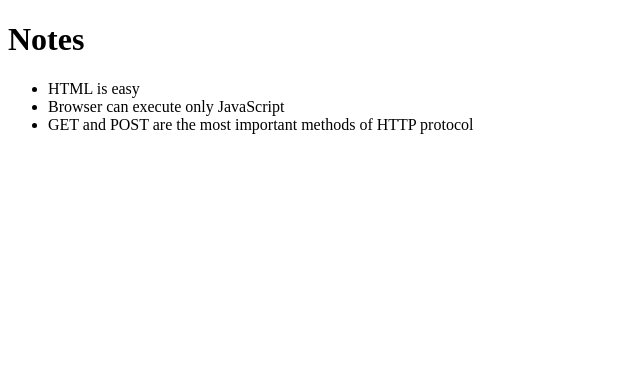
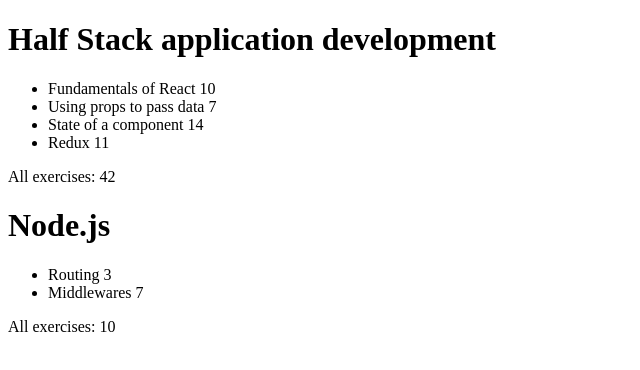
Before and after one commit to L-U-C-I-F-E-R/Course-from-fullstackopen.com, a React (Create React App) app in the folder course/: page / in a window 1280 px wide. Shown: the top 370 px of the page, without its empty margins (0-640 px from the left). Built offline with nearby package versions, Linux system fonts and the light colour scheme.

Commit message:
exercises 2.1-2.5
I am understand not all for what it

```diff
--- a/course/src/App.js
+++ b/course/src/App.js
@@ -1,23 +1,54 @@
 import { useState } from "react";
+import Course from "./Course";
+
+const App = () => {
+  const courses = [
+    {
+      name: 'Half Stack application development',
+      id: 1,
+      parts: [
+        {
+          name: 'Fundamentals of React',
+          exercises: 10,
+          id: 1
+        },
+        {
+          name: 'Using props to pass data',
+          exercises: 7,
+          id: 2
+        },
+        {
+          name: 'State of a component',
+          exercises: 14,
+          id: 3
+        },
+        {
+          name: 'Redux',
+          exercises: 11,
+          id: 4
+        }
+      ]
+    },
+    {
+      name: 'Node.js',
+      id: 2,
+      parts: [
+        {
+          name: 'Routing',
+          exercises: 3,
+          id: 1
+        },
+        {
+          name: 'Middlewares',
+          exercises: 7,
+          id: 2
+        }
+      ]
+    }
+  ]
+
+  return <Course courses={courses} />
+}
 
 
-const Note = ({ note }) => {
-  return (
-    <li>{note.content}</li>
-  )
-}
-
-const App = ({ notes }) => {
-  return (
-    <div>
-      <h1>Notes</h1>
-      <ul>
-        {notes.map(note =>
-          <Note key={note.id} note={note} />
-        )}
-      </ul>
-    </div>
-  )
-}
-
-export default App;
+export default App
--- /dev/null
+++ b/course/src/Course.js
@@ -0,0 +1,26 @@
+
+const List = ({courses}) => {
+
+    return <div>
+    <h1>{courses.name}</h1>
+    <ul>
+        {courses.parts.map(part => <li key ={part.id}>{part.name} {part.exercises}</li> )}
+    </ul>
+   <p>All exercises: {courses.parts.reduce((pV, cV) => pV + cV.exercises, 0)}</p>
+</div>
+}
+
+const Course = ({courses}) =>{
+
+    return <div>
+        <h1></h1>
+        <List courses = {courses[0]}/>
+        <List courses = {courses[1]}/>
+    </div>
+  }
+
+  export default Course
+
+//   <ul>
+//         {courses.map(courses => courses.parts.map(part => <li key ={part.id}>{part.name} {part.exercises}</li> )) }
+//         </ul>  ----- map in map
```
